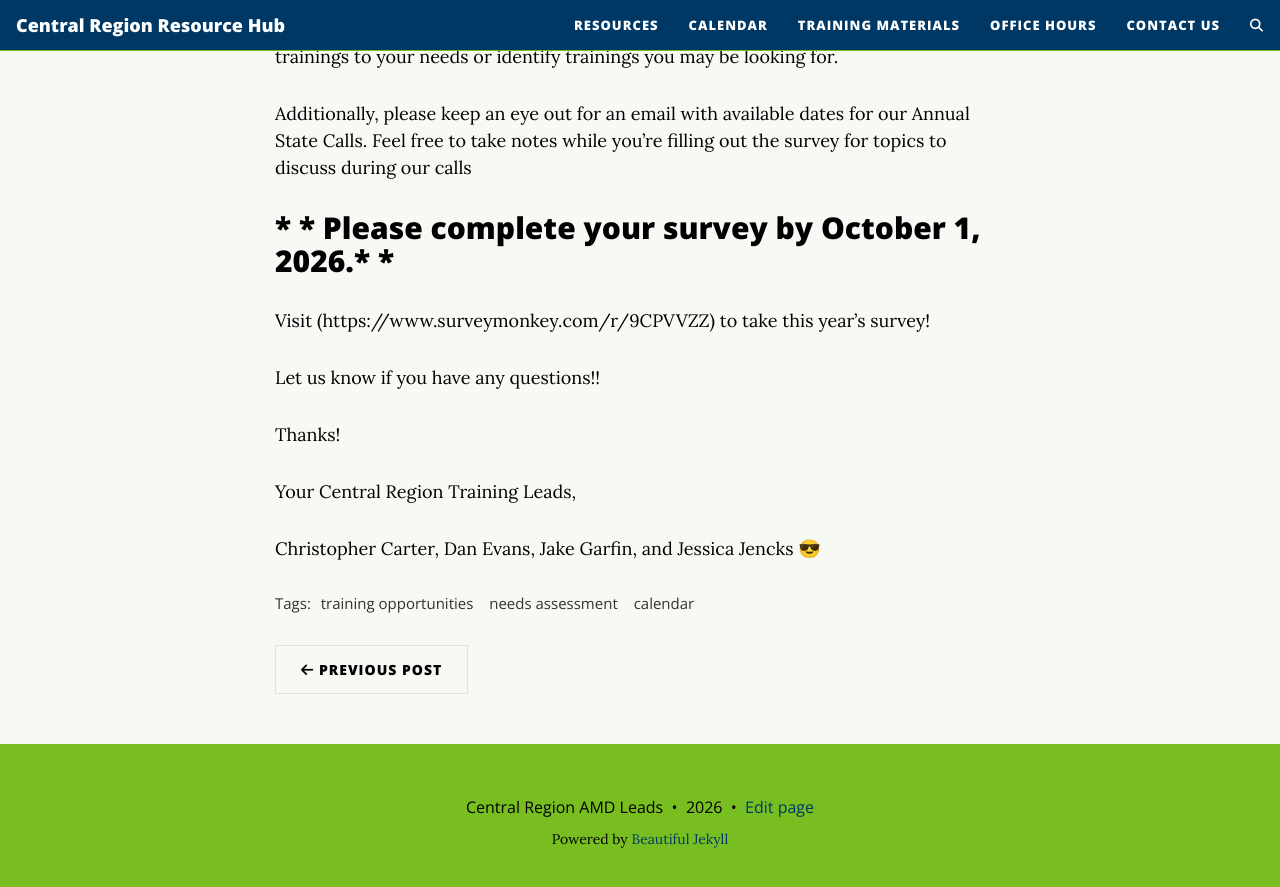
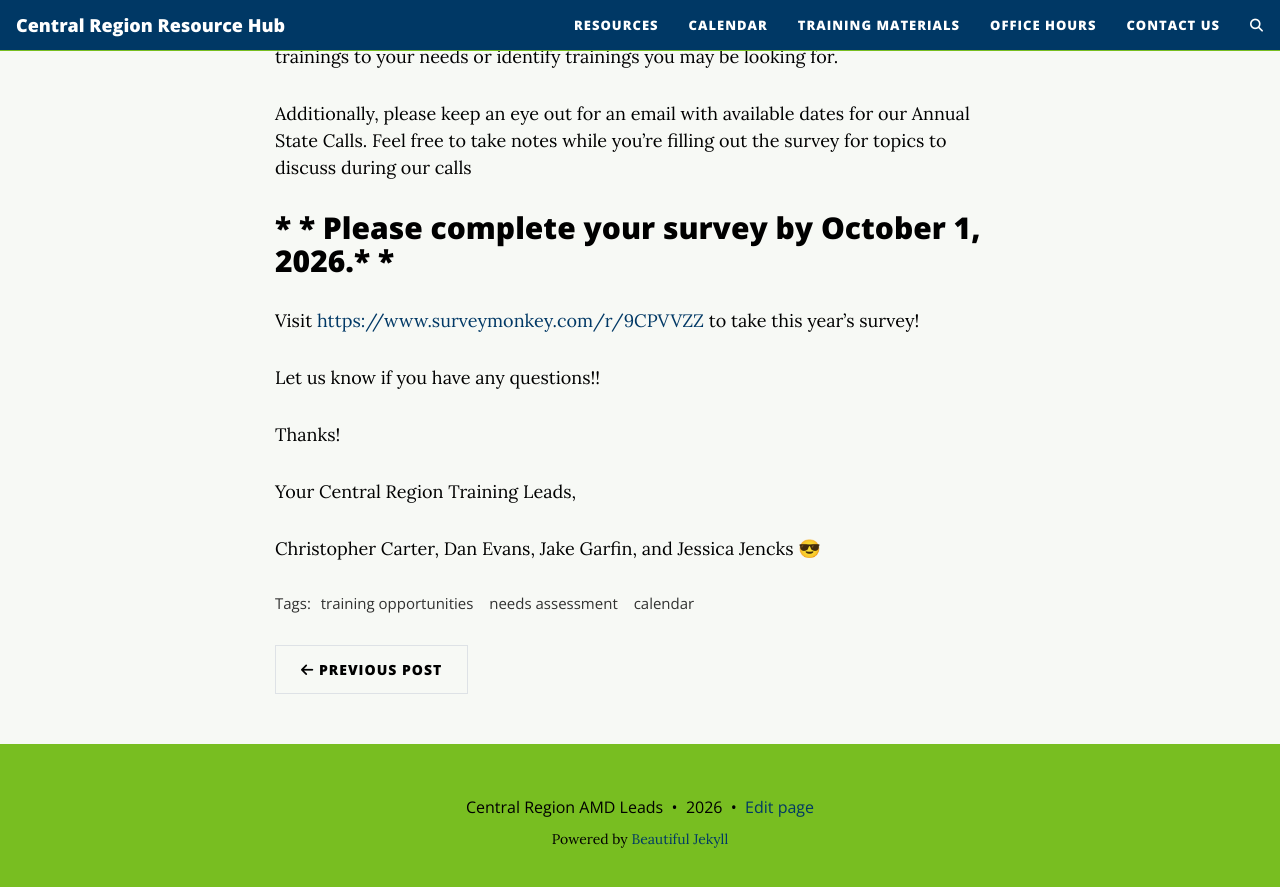
Before and after one commit to StaPH-B/central-region, a Jekyll site: the page built from _posts/2026-09-10-APHLNeedsAssessment.md, in a window 1280 px wide and 900 px high, scrolled down 581 px. Shown: the top 887 px of the window. Built offline with Jekyll 4.4.1, drawn with Linux system fonts in a browser that asks for light colours; comment, search, counter and statistics services are not loaded.

Commit message:
actually fixing the link

```diff
--- a/_posts/2026-09-10-APHLNeedsAssessment.md
+++ b/_posts/2026-09-10-APHLNeedsAssessment.md
@@ -14,7 +14,7 @@ Additionally, please keep an eye out for an email with available dates for our A
 
 ## * * Please complete your survey by October 1, 2026.* *
 
-Visit (https://www.surveymonkey.com/r/9CPVVZZ) to take this year’s survey!
+Visit <https://www.surveymonkey.com/r/9CPVVZZ> to take this year’s survey!
 
 Let us know if you have any questions!!
 
```
